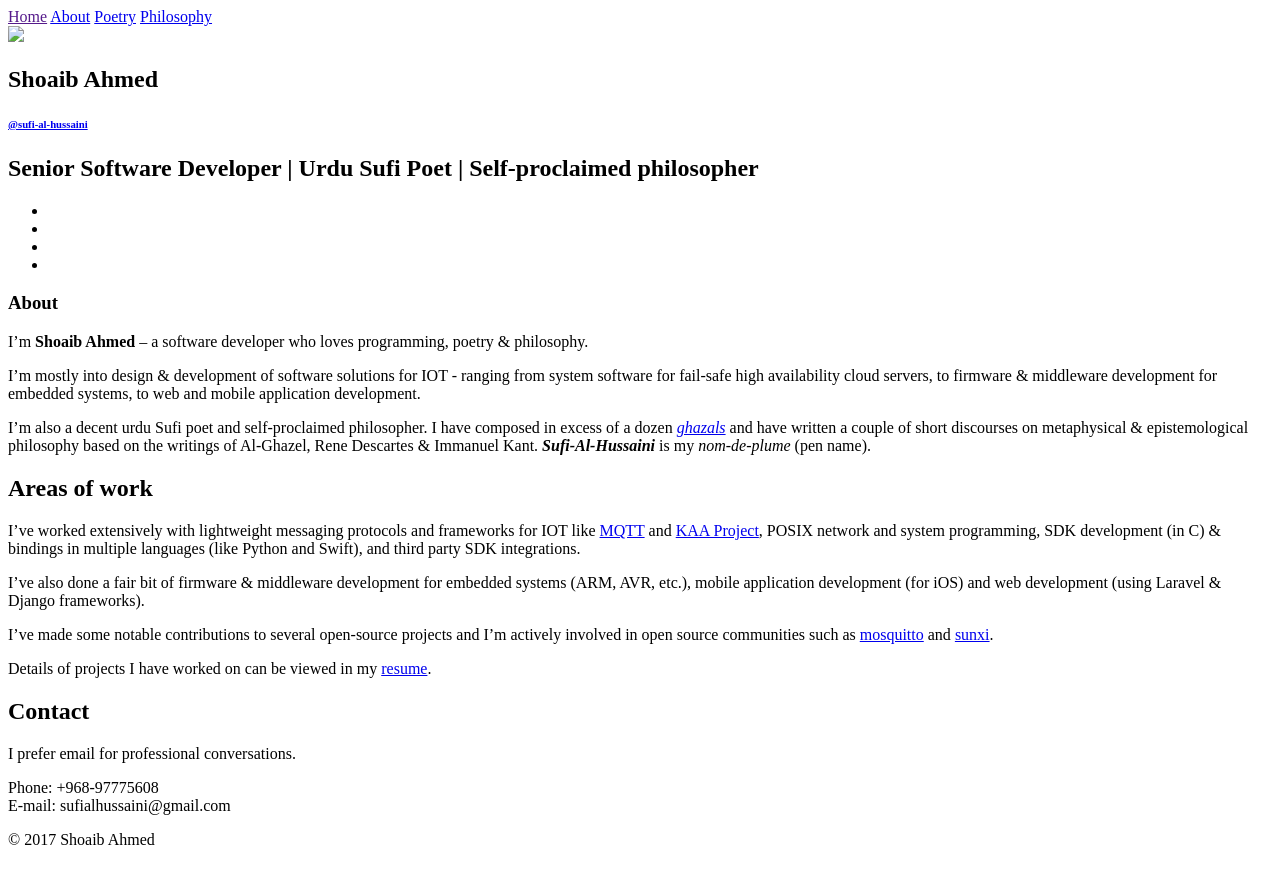
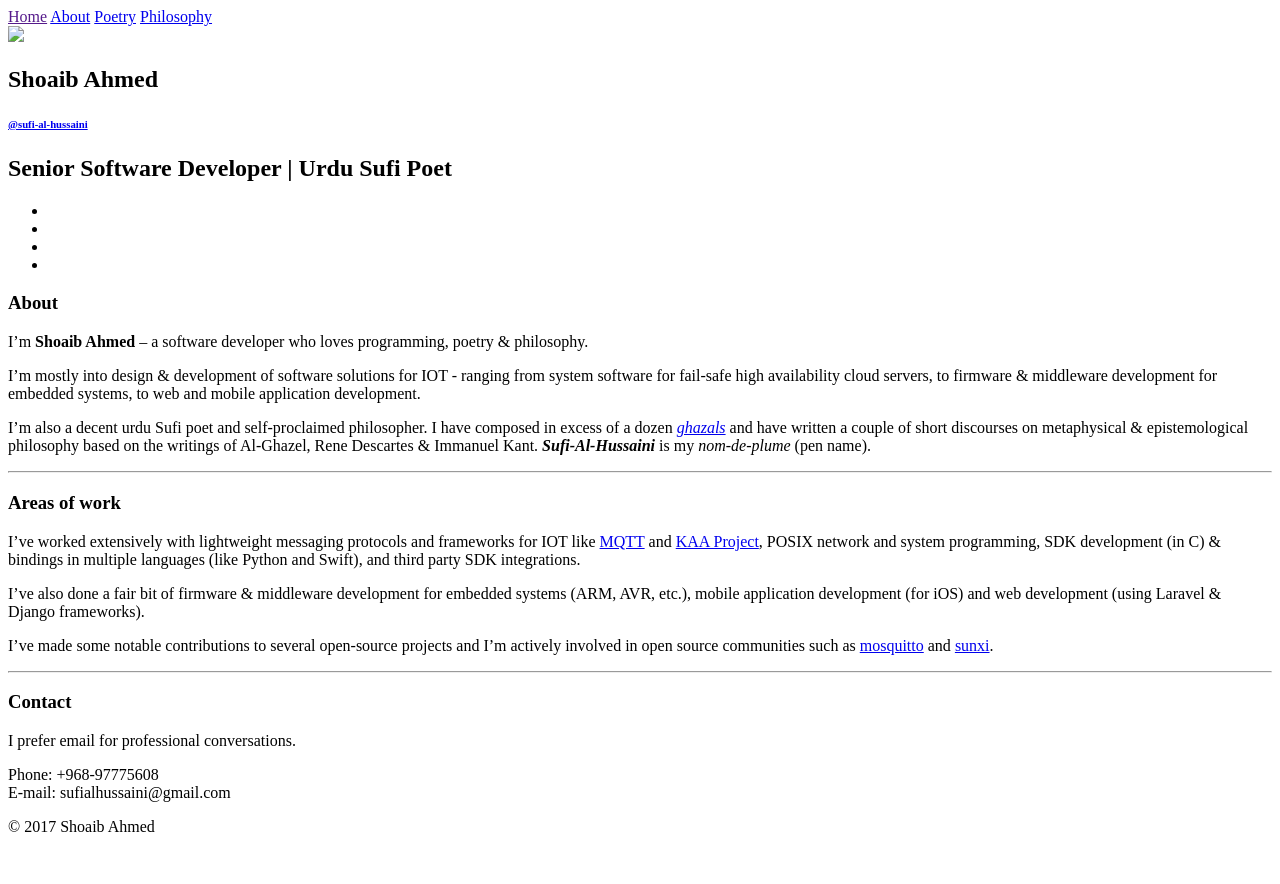
Before and after one commit to Sufi-Al-Hussaini/Sufi-Al-Hussaini.github.io, a Jekyll site: the page built from about.md, in a window 1280 px wide. Shown: the top 884 px of the page. Built offline with Jekyll 4.4.1, drawn with Linux system fonts in a browser that asks for light colours; nearby versions of some CDN libraries; a style sheet for code colours, icons or effects is not loaded.

Commit message:
Modify about page

```diff
--- a/_config.yml
+++ b/_config.yml
@@ -1,5 +1,5 @@
 name: Sufi-Al-Hussaini
-description: Senior Software Developer | Urdu Sufi Poet | Self-proclaimed philosopher
+description: Senior Software Developer | Urdu Sufi Poet
 meta_description: "Shoaib Ahmed is a system software developer, urdu Sufi poet and self-proclaimed philosopher. He writes under the nom-de-plume of 'Sufi-Al-Hussaini'."
 
 aboutPage: true
--- a/about.md
+++ b/about.md
@@ -12,18 +12,18 @@ I'm mostly into design & development of software solutions for IOT - ranging fro
 I’m also a decent urdu Sufi poet and self-proclaimed philosopher. I have composed in excess of a dozen [*ghazals*](https://en.wikipedia.org/wiki/Ghazal) and have written a couple of short discourses on metaphysical & epistemological philosophy based on the writings of Al-Ghazel, Rene Descartes & Immanuel Kant.
 ***Sufi-Al-Hussaini*** is my *nom-de-plume* (pen name).
 
+***
 
-## Areas of work
+### Areas of work
 I've worked extensively with lightweight messaging protocols and frameworks for IOT like [MQTT](mqtt.org/) and [KAA Project](www.kaaproject.org/), POSIX network and system programming, SDK development (in C) & bindings in multiple languages (like Python and Swift), and third party SDK integrations.
 
 I've also done a fair bit of firmware & middleware development for embedded systems (ARM, AVR, etc.), mobile application development (for iOS) and web development (using Laravel & Django frameworks).
 
 I've made some notable contributions to several open-source projects and I'm actively involved in open source communities such as [mosquitto](https://mosquitto.org/) and [sunxi](http://linux-sunxi.org/Main_Page).
 
-Details of projects I have worked on can be viewed in my [resume](https://www.dropbox.com/s/lgx3tuna904k2sl/shoaib_ahmed.pdf?dl=0).
+***
 
-
-## Contact
+### Contact
 I prefer email for professional conversations.
 
 Phone: +968-97775608 <br/>
```
